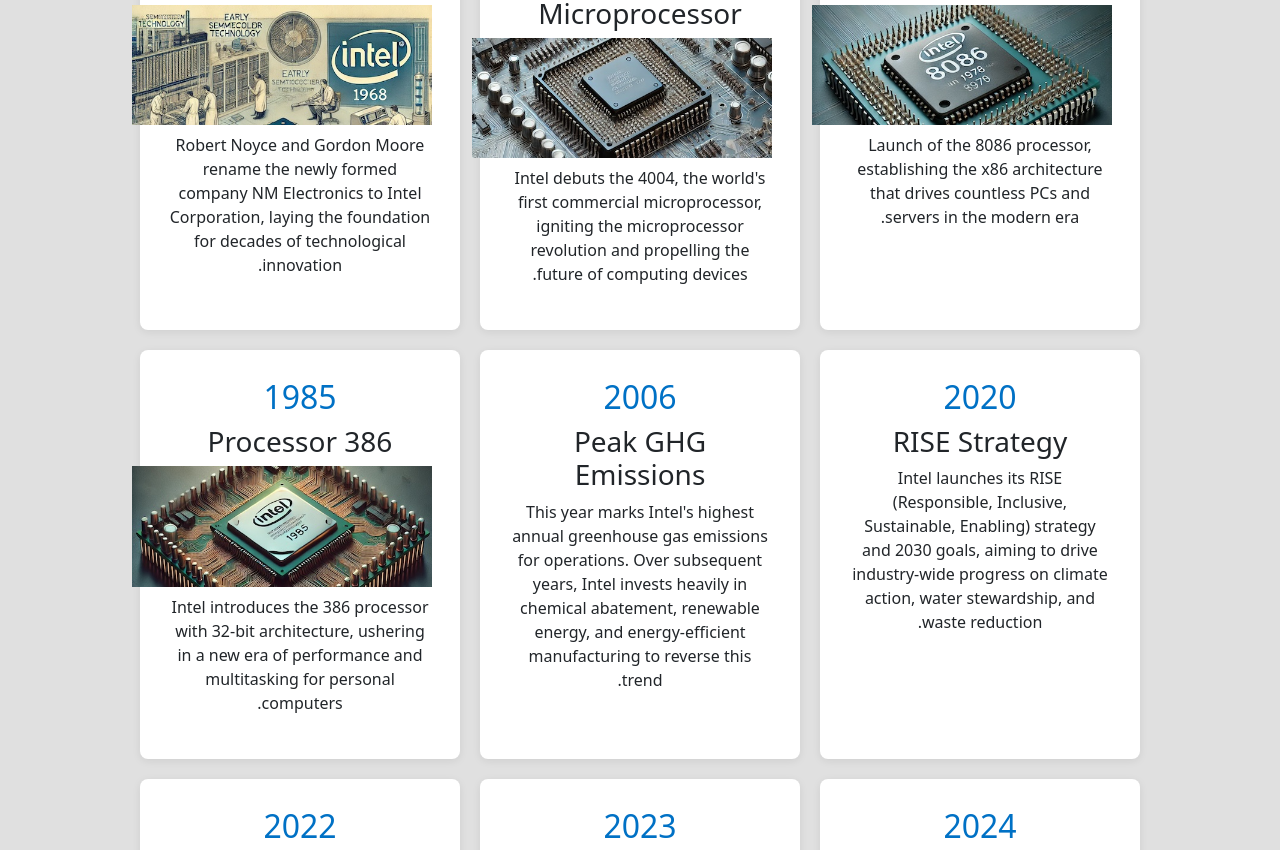
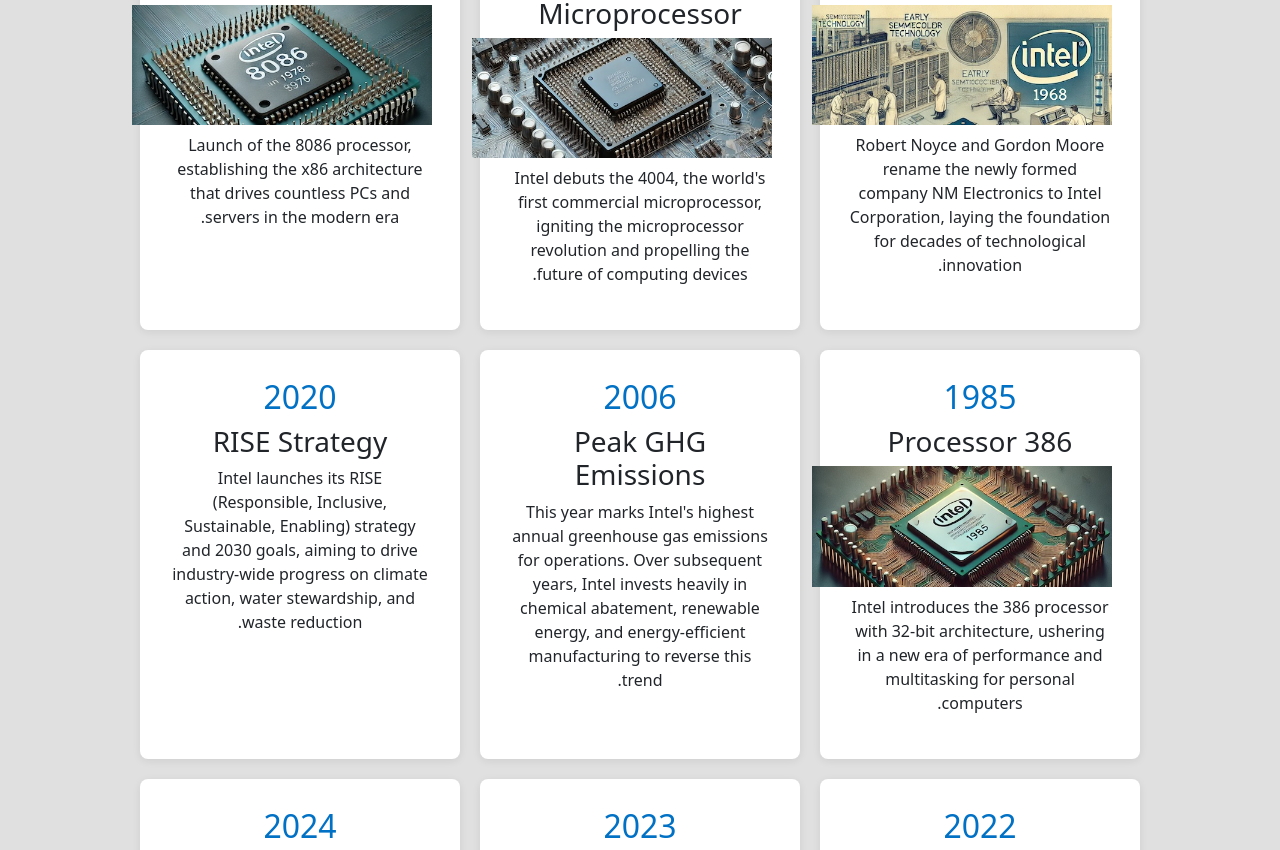
Before and after one commit to JustKenTabata/03-prj-intel-site-localization, a plain HTML site: page index.html in a window 1280 px wide. Shown: the part 556-1406 px from the top of the page. Drawn offline with nearby package versions, Linux system fonts and the light colour scheme.

Commit message:
Revert section layout to left-to-right order

```diff
--- a/index.html
+++ b/index.html
@@ -14,6 +14,22 @@
 <!DOCTYPE html>
 <html lang="en" dir="rtl">
 <head>
+  <script>
+    // Auto-switch timeline card order based on language direction
+    function setTimelineDirection() {
+      var html = document.documentElement;
+      var timelineSection = document.querySelector('main section');
+      if (!timelineSection) return;
+      // List of RTL languages
+      var rtlLangs = ['ar', 'he', 'fa', 'ur'];
+      var lang = html.lang || navigator.language || navigator.userLanguage;
+      var isRTL = rtlLangs.some(function(l) { return lang.startsWith(l); });
+      timelineSection.style.flexDirection = isRTL ? 'row-reverse' : 'row';
+    }
+    window.addEventListener('DOMContentLoaded', setTimelineDirection);
+    var observer2 = new MutationObserver(setTimelineDirection);
+    observer2.observe(document.documentElement, { attributes: true, attributeFilter: ['lang'] });
+  </script>
   <script>
     // Auto-detect language and adjust layout direction
     function setDirectionByLang() {
--- a/style.css
+++ b/style.css
@@ -48,7 +48,6 @@ section {
 	justify-content: center;
 	gap: 20px;
 	margin: 32px 0;
-	flex-direction: row-reverse !important; /* Always right-to-left order */
 }
 section > div {
 	background: #fff;
```
